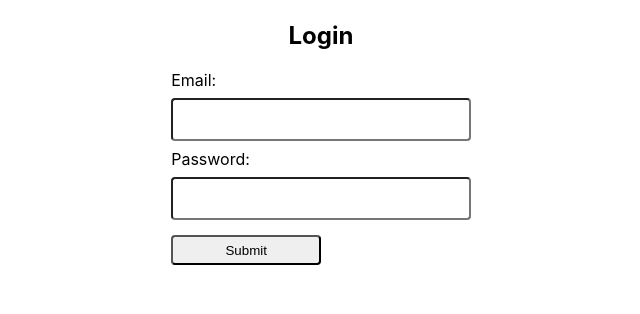
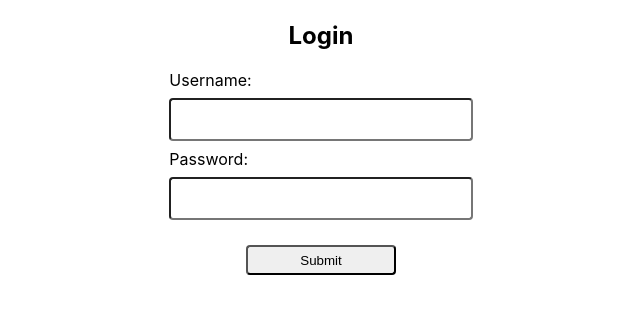
Before and after one commit to uniaaron/amplify-app, a React (Create React App) app: page / in a window 1280 px wide. Shown: the part 238-552 px from the top of the page, without its empty margins (319-959 px from the left). Built offline with nearby package versions, Linux system fonts and the light colour scheme; no server answers.

Commit message:
login/register pages complete, encryption needed for passwords, need home page sorted

```diff
--- a/src/App.css
+++ b/src/App.css
@@ -23,18 +23,18 @@ input[type=text], input[type=password] {
   border-radius: 4px;
 }
 
-.account-type-container {
-  font-size: 16px;
+.account-type-container, .button-container {
+  display: flex;
+  justify-content: center;
+  column-gap: 5px;
+  margin-top: 10px;
 }
 
 .button-container {
-  display: flex;
-  justify-content: center;
   column-gap: 10px;
-  margin-top: 10px;
 }
 
-button, input[type=submit] {
+button {
   width: 150px;
   height: 30px;
   border-radius: 4px;
--- a/src/App.js
+++ b/src/App.js
@@ -17,6 +17,7 @@ function App() {
       <Router>
         <Routes>
           <Route exact path="/" element={<Login/>} />
+          <Route path="/home" element={<Home/>} />
           <Route path="/register-dog" element={<RegisterDog/>} />
           <Route path="/register-walker" element={<RegisterWalker/>} />
           <Route path="/all-dogs" element={<ViewDogs/>} />
--- a/src/components/Login.jsx
+++ b/src/components/Login.jsx
@@ -1,11 +1,36 @@
-// import { useHistory } from 'react-router-dom';
+import { useEffect, useState } from "react"
+import { useNavigate } from 'react-router-dom';
 
 function Login() {
-    // const history = useHistory();
+    const navigate = useNavigate();
 
-    // const handleSubmit = (event) => {
-    //     history.push("/register-dog")
-    // }
+    const [data, setData] = useState(null)
+
+    const [username, setUsername] = useState()
+    const [password, setPassword] = useState()
+
+    function validateUser() {
+        var valid = false
+
+        for (let i in data) {
+            if (data[i]["username"] === username && data[i]["password"] === password) {
+                console.log("logged in")
+                valid = true
+            } else {
+                console.log("access denied")
+            }
+        }
+        if (valid === true) {
+            navigate("/home", {replace: true})
+        }
+    }
+
+    useEffect(() => {
+        fetch("https://v5h2cy3d68.execute-api.eu-west-2.amazonaws.com/beta/users", {method: "GET"})
+        .then((response) => response.json())
+        .then(json => setData(json["body"]))
+        .catch(error => console.error(error))
+    }, [])
 
     return (
         <>
@@ -13,14 +38,16 @@ function Login() {
         <div className="register-container">
 
             <form className="login-page-form">
-                <label for="email">Email:</label>
-                <input type="text" id="email" name="email"/><br/>
-                <label for="password" type="password">Password:</label>
-                <input type="text" id="password" name="password"/><br/>
-
-                <input type="submit" value="Submit"/>
+                <label>Username:</label>
+                <input type="text" id="username" name="username" onChange={(e) => setUsername(e.target.value)}/><br/>
+                <label>Password:</label>
+                <input type="password" id="password" name="password" onChange={(e) => setPassword(e.target.value)}/><br/>
             </form>
         </div>
+        <div className="button-container">
+            <button onClick={validateUser}>Submit</button>
+        </div>
+
         </>
     )
 }
--- a/src/components/Register.jsx
+++ b/src/components/Register.jsx
@@ -2,7 +2,33 @@ import Availability from "./Availability";
 import { useState } from "react";
 
 function Register() {
-    const [accountType, setAccountType] = useState("onwer");
+    const [name, setName] = useState("");
+    const [username, setUsername] = useState("");
+    const [password, setPassword] = useState("");
+    const [isWalker, setIsWalker] = useState(false);
+    const [availability, setAvailability] = useState([0]);
+
+
+    function createUser() {
+        var RequestOptions = {
+            method: "POST",
+            body: JSON.stringify(
+                {
+                    "name": name,
+                    "username": username,
+                    "password": password,
+                    "is_walker": isWalker,
+                    "availability": availability,
+                }
+            )
+        }
+
+        fetch("https://v5h2cy3d68.execute-api.eu-west-2.amazonaws.com/beta/users", RequestOptions)
+        .then((response) => response.json())
+        .then((data) => {
+            console.log(data)
+        })
+    }
 
     return (
         <>
@@ -10,24 +36,25 @@ function Register() {
         <div className="register-container">
 
             <form className="login-page-form">
-                <label for="fname">Name:</label>
-                <input type="text" id="fname" name="fname"/><br/>
-                <label for="email">Email:</label>
-                <input type="text" id="email" name="email"/><br/>
-                <label for="password">Password:</label>
-                <input type="password" id="password" name="password"/><br/>
+                <label>Name:</label>
+                <input type="text" id="fname" name="fname" onChange={(e) => setName(e.target.value)}/><br/>
+                <label>Username:</label>
+                <input type="text" id="username" name="username" onChange={(e) => setUsername(e.target.value)}/><br/>
+                <label>Password:</label>
+                <input type="password" id="password" name="password" onChange={(e) => setPassword(e.target.value)}/><br/>
 
                 <div className="account-type-container">
-                    <input type="radio" id="walker" name="account_type" value="walker" onClick={(e) => setAccountType(e.target.value)}/>
+                    <input type="radio" id="walker" name="account_type" onClick={(e) => setIsWalker(true)}/>
                     <label for="walker">Walker</label>
-                    <input defaultChecked type="radio" id="owner" name="account_type" value="owner" onClick={(e) => setAccountType(e.target.value)}/>
+                    <input defaultChecked type="radio" id="owner" name="account_type" onClick={(e) => setIsWalker(false)}/>
                     <label for="owner">Owner</label><br/>
                 </div>
 
-                {accountType==="walker" ? <Availability/> : <></>}
-
-                <input type="submit" value="Submit"/>
+                {isWalker===true ? <Availability/> : <></>}
             </form>
+        </div>
+        <div className="button-container">
+            <button onClick={createUser}>Submit</button>
         </div>
         </>
     )
--- a/src/components/ViewDogs.jsx
+++ b/src/components/ViewDogs.jsx
@@ -9,7 +9,7 @@ function ViewDogs() {
     const [data, setData] = useState(null)
 
     useEffect(() => {
-        fetch("https://pxuvfvxvph.execute-api.eu-west-2.amazonaws.com/beta/dogs", {method: "GET"})
+        fetch("https://v5h2cy3d68.execute-api.eu-west-2.amazonaws.com/beta/dogs", {method: "GET"})
         .then((response) => response.json())
         .then(json => setData(json["body"]))
         .catch(error => console.error(error))
```
